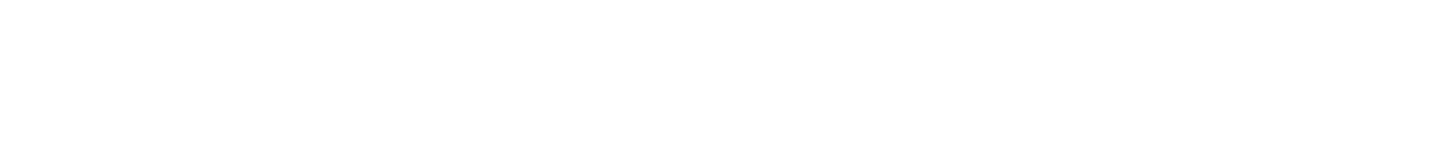
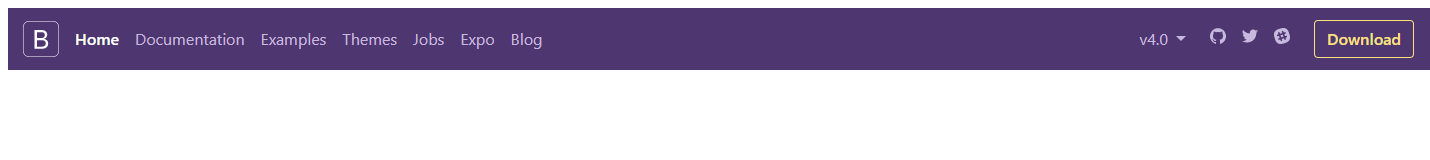
Before and after one commit to jchang2806/taller, a plain HTML site: page index.html in a window 1280 px wide. Shown: the whole page, 1430 px wide, since content can reach past the window. Drawn offline with Linux system fonts and the light colour scheme.

Commit message:
menu acabado

```diff
--- a/index.html
+++ b/index.html
@@ -5,6 +5,6 @@
     <title>Document</title>
 </head>
 <body>
-
+  <img src="menu.PNG"
 </body>
 </html>
```
